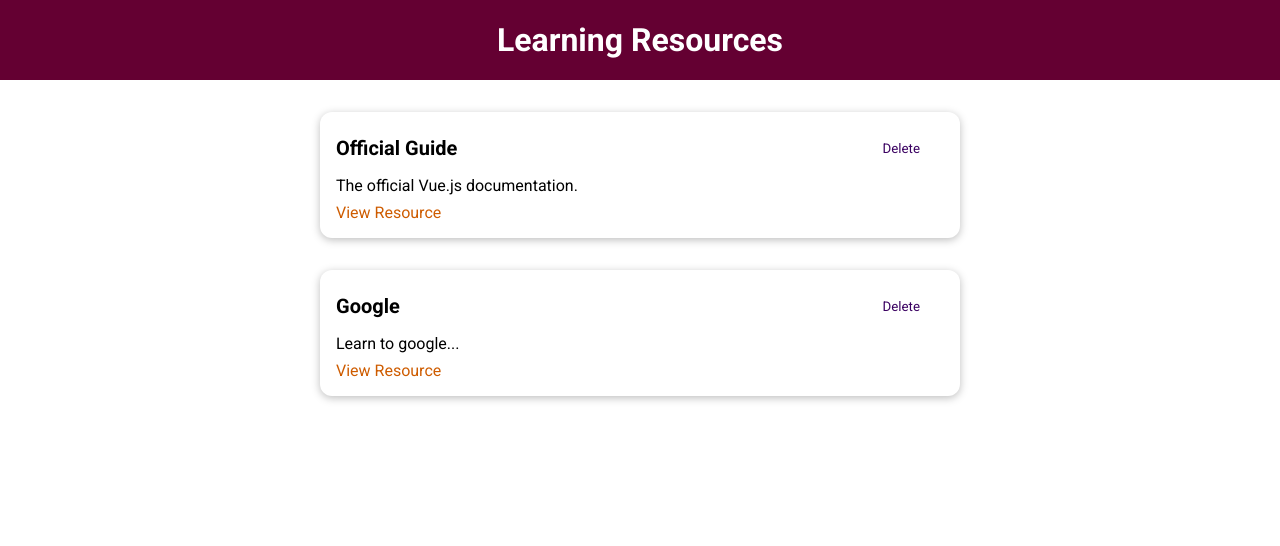
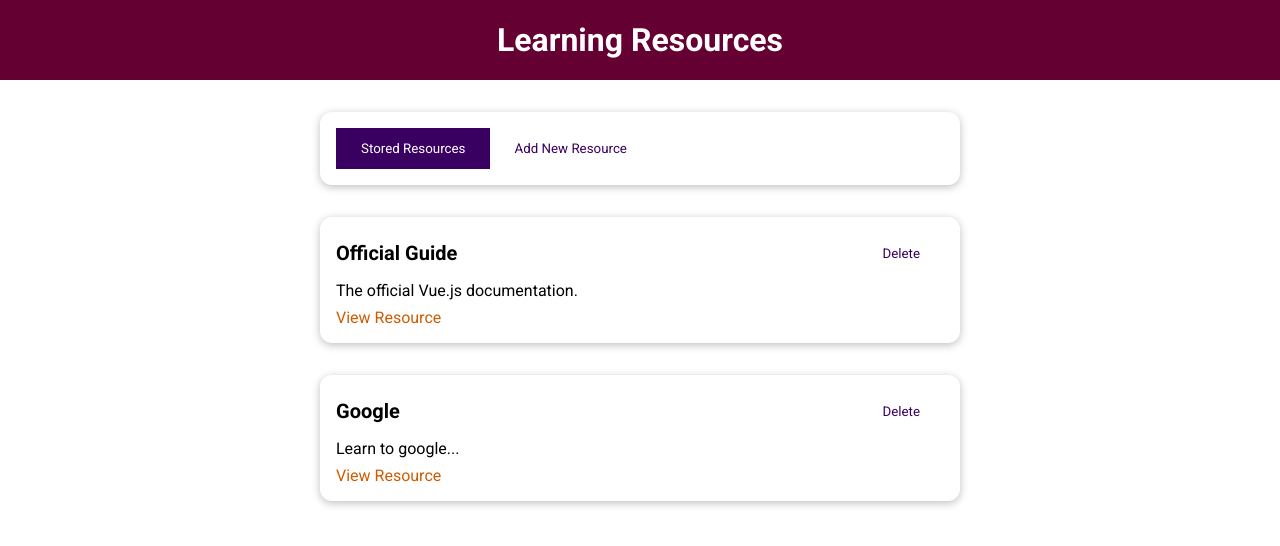
Before and after one commit to plarrea/vue-learning-resources-app, a Vue app: page / in a window 1280 px wide. Shown: the top 546 px of the page. Built offline with nearby package versions, Linux system fonts and the light colour scheme.

Commit message:
add resources management

```diff
--- a/src/App.vue
+++ b/src/App.vue
@@ -1,36 +1,17 @@
 <template>
   <TheHeader title="Learning Resources" />
-  <StoredResources :resources="storedResources" />
+  <TheResources />
 </template>
 
 <script>
 import TheHeader from "./components/Layouts/TheHeader.vue";
-import StoredResources from "./components/LearningResources/StoredResources.vue";
+import TheResources from "./components/LearningResources/TheResources.vue";
 
 export default {
   components: {
     TheHeader,
-    StoredResources,
+    TheResources,
   },
-  data() {
-    return {
-      storedResources: [
-        {
-          id: "official-guide",
-          title: "Official Guide",
-          description: "The official Vue.js documentation.",
-          link: "https://vuejs.org",
-        },
-        {
-          id: "google",
-          title: "Google",
-          description: "Learn to google...",
-          link: "https://google.org",
-        },
-      ],
-    };
-  },
-  methods: {},
 };
 </script>
 
--- a/src/components/LearningResources/StoredResources.vue
+++ b/src/components/LearningResources/StoredResources.vue
@@ -3,6 +3,7 @@
     <LearningResource
       v-for="resource in resources"
       :key="resource.id"
+      :id="resource.id"
       :title="resource.title"
       :description="resource.description"
       :link="resource.link"
@@ -17,9 +18,7 @@ export default {
   components: {
     LearningResource,
   },
-  props: {
-    resources: Array,
-  },
+  inject: ["resources"],
 };
 </script>
 
--- /dev/null
+++ b/src/components/LearningResources/TheResources.vue
@@ -0,0 +1,89 @@
+<template>
+  <base-card>
+    <base-button
+      @click="setSelectedTab('stored-resources')"
+      :mode="storedResButtonMode"
+      >Stored Resources</base-button
+    >
+    <base-button
+      @click="setSelectedTab('add-resource')"
+      :mode="addResButtonMode"
+      >Add New Resource</base-button
+    >
+  </base-card>
+  <keep-alive>
+    <component :is="selectedTab"></component>
+  </keep-alive>
+</template>
+
+<script>
+import StoredResources from "./StoredResources.vue";
+import AddResource from "./AddResource.vue";
+
+export default {
+  components: {
+    StoredResources,
+    AddResource,
+  },
+  data() {
+    return {
+      selectedTab: "stored-resources",
+      storedResources: [
+        {
+          id: "official-guide",
+          title: "Official Guide",
+          description: "The official Vue.js documentation.",
+          link: "https://vuejs.org",
+        },
+        {
+          id: "google",
+          title: "Google",
+          description: "Learn to google...",
+          link: "https://google.org",
+        },
+      ],
+    };
+  },
+  provide() {
+    return {
+      resources: this.storedResources,
+      addResource: this.addResource,
+      removeResource: this.removeResource,
+    };
+  },
+  computed: {
+    storedResButtonMode() {
+      return this.selectedTab === "stored-resources" ? null : "flat";
+    },
+    addResButtonMode() {
+      return this.selectedTab === "add-resource" ? null : "flat";
+    },
+  },
+  methods: {
+    setSelectedTab(tab) {
+      this.selectedTab = tab;
+    },
+    addResource(title, description, link) {
+      const newResource = {
+        id: new Date().toISOString(),
+        title,
+        description,
+        link,
+      };
+      this.storedResources.unshift(newResource);
+      this.selectedTab = "stored-resources";
+    },
+    removeResource(id) {
+      // this will not work because the injected stored resources would have a new reference
+      // this.storedResources = this.storedResources.filter((sr) => sr.id !== id);
+      // instead we have to modify the original array
+      const resIdx = this.storedResources.findIndex((r) => r.id === id);
+      if (resIdx !== -1) {
+        this.storedResources.splice(resIdx, 1);
+      }
+    },
+  },
+};
+</script>
+
+<style scoped></style>
```
